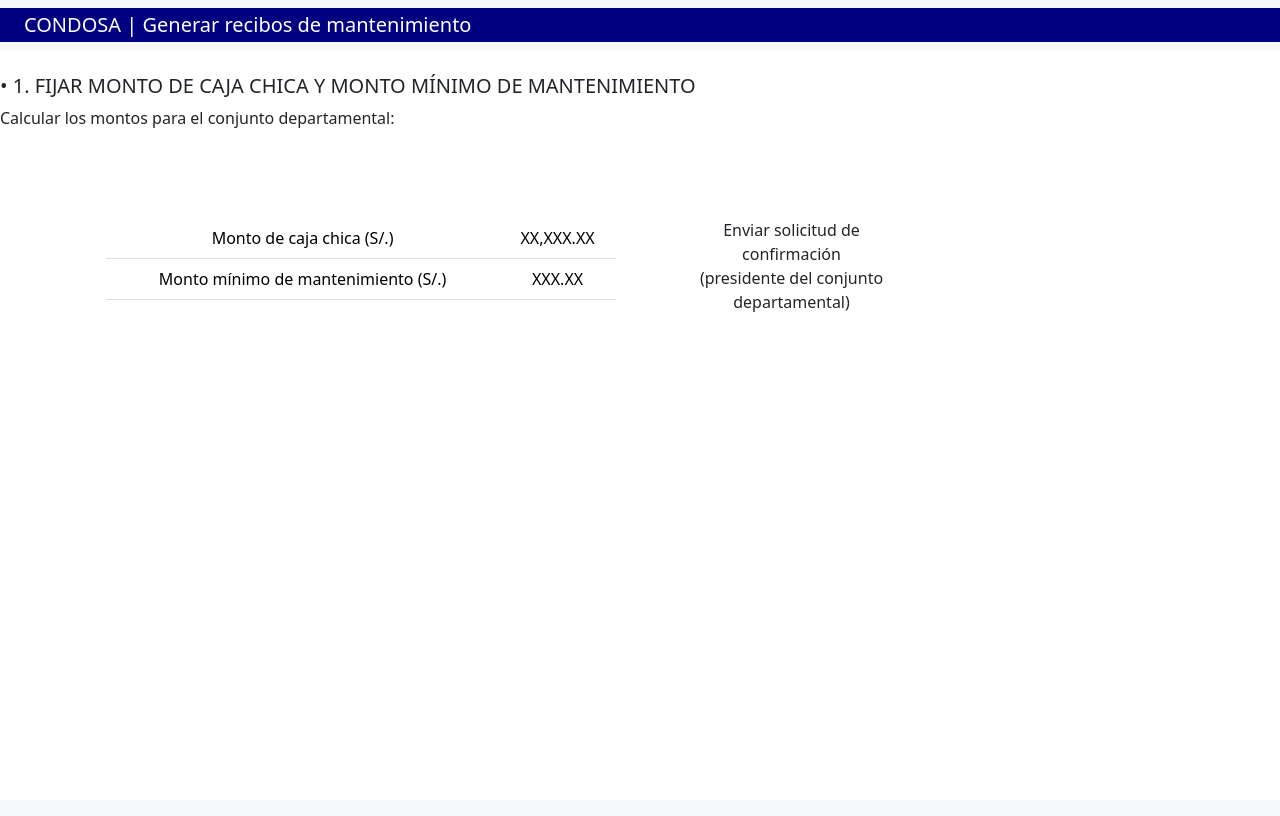
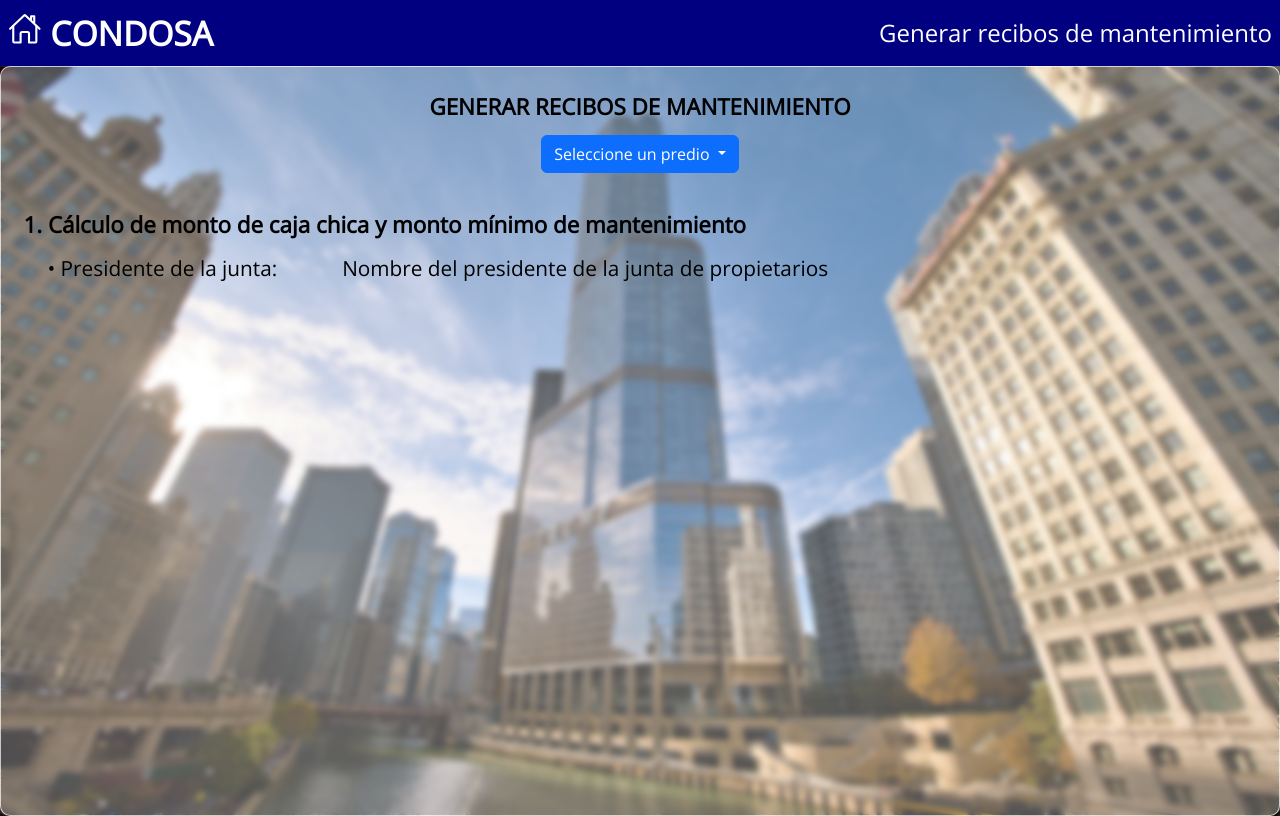
Before and after one commit to DiegoQuiF/CONDOSA-CUS07, a Flask app: page /1 in a window 1280 px wide. Before the commit the page ends 312 px from the top, so only its background shows below. Run offline with Flask 3, Linux system fonts and the light colour scheme; data that the repository does not hold is empty; some libraries are stand-ins or nearby versions.

Commit message:
commit 20:50

```diff
--- a/app.py
+++ b/app.py
@@ -31,26 +31,44 @@ def main():
 
 @app.route("/<int:id>")
 def condominio(id):
+    prediosi = []
+    periodos = []
     predios = []
-    periodos = []
+    montoCC = []
+    montoMM = []
     consulta1 = "select PR.id_predio, CONCAT(TP.nomre_predio, ' \"', PR.descripcion, '\"') as predios from tipo_predio TP, predio PR where TP.id_tipo_predio = PR.id_tipo_predio and PR.id_predio = "+str(id)+";"
-    consulta2 = "select 'Último periodo' as periodos;"
+    consulta2 = "select 'Mayo - 23' as periodos;"
+    consulta3 = "select PR.id_predio, CONCAT(TP.nomre_predio, ' \"', PR.descripcion, '\"') as predios from tipo_predio TP, predio PR where TP.id_tipo_predio = PR.id_tipo_predio;"
+    consulta4 = "select 'XXX,XXX.XX' as monto;"
+    consulta5 = "select 'XXX,XXX.XX' as monto;"
     conn = connection()
     cursor = conn.cursor()
     try:
         cursor.execute(consulta1)
         for row in cursor.fetchall():
-            predios.append({"id_predio":row[0], "predios":row[1]})
+            prediosi.append({"id_predio":row[0], "predios":row[1]})
 
         cursor.execute(consulta2)
         for row in cursor.fetchall():
             periodos.append({"periodos":row[0]})
+
+        cursor.execute(consulta3)
+        for row in cursor.fetchall():
+            predios.append({"id_predio":row[0], "predios":row[1]})
+
+        cursor.execute(consulta4)
+        for row in cursor.fetchall():
+            montoCC.append({"monto":row[0]})
+
+        cursor.execute(consulta5)
+        for row in cursor.fetchall():
+            montoMM.append({"monto":row[0]})
     except psycopg2.Error as error:
         print('error al extrear los datos de la consulta: ', error)
     finally:
         cursor.close()
         conn.close()
-    return render_template("index_CD.html", predios = predios, periodos = periodos)
+    return render_template("index_CD.html", prediosi = prediosi, periodos = periodos, predios = predios, montoCC = montoCC, montoMM = montoMM)
 
 @app.route('/<int:id>/cuadroCostos')
 def cuadroCostos(id):
--- /dev/null
+++ b/static/css/index.css
@@ -0,0 +1,76 @@
+@import url('https://fonts.googleapis.com/css2?family=Open+Sans:wght@300;400&display=swap');
+
+*{
+    margin: 0;
+    padding: 0;
+    font-family: 'Open Sans', sans-serif;
+}
+
+section {
+    display: flex;
+    justify-content: center;
+    align-items: center;
+    min-height: 92.4vh;
+    width: 100%;
+    background: url('fondoPantalla.jpg')no-repeat;
+    background-position: center;
+    background-size: cover;
+}
+
+.navbar {
+    margin: 0;
+    padding: 0.5rem;
+    background-color: #000080;
+}
+
+.navbar-a {
+    margin: 0;
+    font-size: 2.1rem;
+    text-align: start;
+    text-decoration: none;
+    color: #ffffff;
+}
+
+.navbar-p {
+    margin: 0;
+    font-size: 1.5rem;
+    text-align: start;
+    text-decoration: none;
+    color: #ffffff;
+}
+
+.contenido {
+    position: relative;
+    align-items: start;
+    padding: 0.7rem;
+    background: rgba(255, 255, 255, 0.3);
+    border: 1px solid rgba(255, 255, 255, 0.7);
+    border-radius: 10px;
+    backdrop-filter: blur(3px);
+    width: 1280px;
+    height: 750px;
+}
+
+.text-1 {
+    font-size: 1.4rem;
+    padding-left: 0;
+    margin: 0.7rem;
+}
+
+.text-2 {
+    font-size: 1.3rem;
+    padding-left: 1.5rem;
+    margin: 0.7rem;
+}
+
+.text-3 {
+    font-size: 1.3rem;
+    padding-left: 3rem;
+    margin: 0.7rem;
+}
+
+.contenido-int {
+    position: relative;
+    padding: 0;
+    color: #000000;
+}
--- a/templates/index_CD.html
+++ b/templates/index_CD.html
@@ -1,87 +1,89 @@
 <!DOCTYPE html>
 <html lang="en">
-
     <head>
         <meta charset="UTF-8">
         <meta http-equiv="X-UA-Compatible" content="IE=edge">
         <meta name="viewport" content="width=device-width, initial-scale=1.0">
+        <!--LINK BOOTSTRAP-->
         <link href="https://cdn.jsdelivr.net/npm/bootstrap@5.3.0-alpha3/dist/css/bootstrap.min.css" rel="stylesheet"
             integrity="sha384-KK94CHFLLe+nY2dmCWGMq91rCGa5gtU4mk92HdvYe+M/SXH301p5ILy+dN9+nJOZ" crossorigin="anonymous">
-        <link rel="stylesheet" href="{{ url_for('static', filename='css/styles2.css') }}">
-        <link rel="stylesheet" href="{{ url_for('static', filename='css/styles.css') }}">
+        <!--LINK CSS PROPIO-->
+        <link rel="stylesheet" href="{{ url_for('static', filename='css/index.css') }}">
+        <!--TITULO DE LA PÁGINA-->
         <title>CONDOSA</title>
     </head>
 
+    <!--CUERPO-->
     <body>
-    <nav class="navbar bg-body-tertiary">
-        <div class="container-fluid" style="background-color: #000080; color: #000080;">
-            <span class="navbar-brand mb-0 h1" style="color: white;">CONDOSA | Generar recibos de mantenimiento</span>
+        <!--BARRA DE NAVEGACIÓN-->
+        <nav>
+            <div class="navbar">
+                <a class="navbar-a" href="/"><ion-icon name="home-outline"></ion-icon> <b>CONDOSA</b></a>
+                <p class="navbar-p">Generar recibos de mantenimiento</p>
             </div>
         </nav>
-    <br>
-    <h5>• 1. FIJAR MONTO DE CAJA CHICA Y MONTO MÍNIMO DE MANTENIMIENTO</h5>
-    <p>Calcular los montos para el conjunto departamental:</p>
+        <!--FONDO GENERAL Y CONTENIDO-->
+        <section>
+            <!--FONDO DE CONTENIDO-->
+            <div class="contenido">
+                <!--CONTENIDO-->
+                <div class="contenido-int">
                     <div class="container text-center">
+                        <p class="text-1"><b>GENERAR RECIBOS DE MANTENIMIENTO</b></p>
+                        <div class="dropdown">
+                            <button class="btn btn-primary dropdown-toggle" type="button" data-bs-toggle="dropdown" aria-expanded="false">
+                                Seleccione un predio
+                            </button>
+                            <ul class="dropdown-menu">
                                 {% for predio in predios %}
-            <h3>{{ predio.predios }}</h3>
+                                    <li><a class="dropdown-item" href="/{{ predio.id_predio }}">{{ predio.predios }}</a></li>
                                 {% endfor %}
-    </div>
-    <br><br>
-    <div class="container text-center">
-        <div class="row align-items-start">
-
-            <div class="col">
-                <br>
-                <div class="container text-center">
-                    <div class="row align-items-start">
-                        <div class="col">
-                            <div class="row">
-                                <table class="table">
-                                    <tbody>
-                                        <tr>
-                                            <td>Monto de caja chica (S/.)</td>
-                                            <td>XX,XXX.XX</td>
-                                        </tr>
-                                        <tr>
-                                            <td>Monto mínimo de mantenimiento (S/.)</td>
-                                            <td>XXX.XX</td>
-                                        </tr>
-                                    </tbody>
-                                </table>
-                            </div>
-                        </div>
-                    </div>
+                            </ul>
                         </div>
                     </div>
 
-            <div class="col">
                     <br>
+                    <div>
+                        <p class="text-1"><b>1. Cálculo de monto de caja chica y monto mínimo de mantenimiento</b></p>
+                        {% for predioi in prediosi %}
+                            <p class="text-2">• Predio seleccionado: &nbsp; &nbsp; &nbsp; &nbsp; &nbsp; &nbsp; &nbsp; <i>{{ predioi.predios }}</i></p>
+                        {% endfor %}
+                        <p class="text-2">• Presidente de la junta: &nbsp; &nbsp; &nbsp; &nbsp; &nbsp; &nbsp;Nombre del presidente de la junta de propietarios</p>
+                        {% for periodo in periodos %}
+                            <p class="text-2">• Periodo (Últ.): &nbsp; &nbsp; &nbsp; &nbsp; &nbsp; &nbsp; &nbsp; &nbsp; &nbsp; &nbsp;
+                                &nbsp; &nbsp; &nbsp; &nbsp;{{ periodo.periodos }}</p>
+                        {% endfor %}
+                        {% for montoCC in montoCC %}
+                            <p class="text-2" style="padding-top: 0.5rem;">• Monto de caja chica (S/.): &nbsp; &nbsp; &nbsp; &nbsp;{{ montoCC.monto }}</p>
+                        {% endfor %}
+                        {% for montoMM in montoMM %}
+                            <p class="text-2">• Monto mín. de mant. (S/.):  &nbsp; &nbsp; &nbsp;{{ montoMM.monto }}</p>
+                        {% endfor %}
+                    </div>
+
                     <div class="container text-center">
-                    <div class="row align-items-start">
-                        <div class="col">
-                            <p>Enviar solicitud de confirmación<br>(presidente del conjunto departamental)</p>
+                        {% for predioi in prediosi %}
+                            <a class="btn btn-secondary" href="/{{ predioi.id_predio }}">Enviar solicitud de confirmación al presidente</a>
+                        {% endfor %}
                     </div>
-                        <div class="col">
-                            <br>
-                            {% for predio in predios %}
-                                <a class="btn btn-secondary" href="/{{ predio.id_predio }}">Enviar solicitud</a>
+
+                    <div>
+                        <div class="container text-center" style="padding-top: 15.5rem;">
+                            {% for predioi in prediosi %}
+                                <a class="btn btn-primary" href="/{{ predioi.id_predio }}/cuadroCostos">Comprobar y continuar</a>
                             {% endfor %}
                         </div>
                     </div>
                 </div>
             </div>
-        </div>
-    </div>
-    <p><br><br><br><br>
-    <div class="container text-center">
-        {% for predio in predios %}
-            <a class="btn btn-primary" href="/{{ predio.id_predio }}/cuadroCostos">Comprobar y continuar</a>
-        {% endfor %}
-    </div>
+        </section>
 
+        <!--SCRIPT BOOTSTRAP-->
         <script src="https://cdn.jsdelivr.net/npm/bootstrap@5.3.0-alpha3/dist/js/bootstrap.bundle.min.js"
             integrity="sha384-ENjdO4Dr2bkBIFxQpeoTz1HIcje39Wm4jDKdf19U8gI4ddQ3GYNS7NTKfAdVQSZe"
             crossorigin="anonymous"></script>
+        <!--SCRIPT ION-ICONS-->
+        <script type="module" src="https://unpkg.com/ionicons@7.1.0/dist/ionicons/ionicons.esm.js"></script>
+        <script nomodule src="https://unpkg.com/ionicons@7.1.0/dist/ionicons/ionicons.js"></script>
     </body>
-
 </html>
```
Also changed, not shown: templates/index.html (+25 -11 lines), images/fondoPantalla.png (added), static/css/fondoPantalla.jpg (added). Lines whose indentation alone changed are shown as unchanged.
